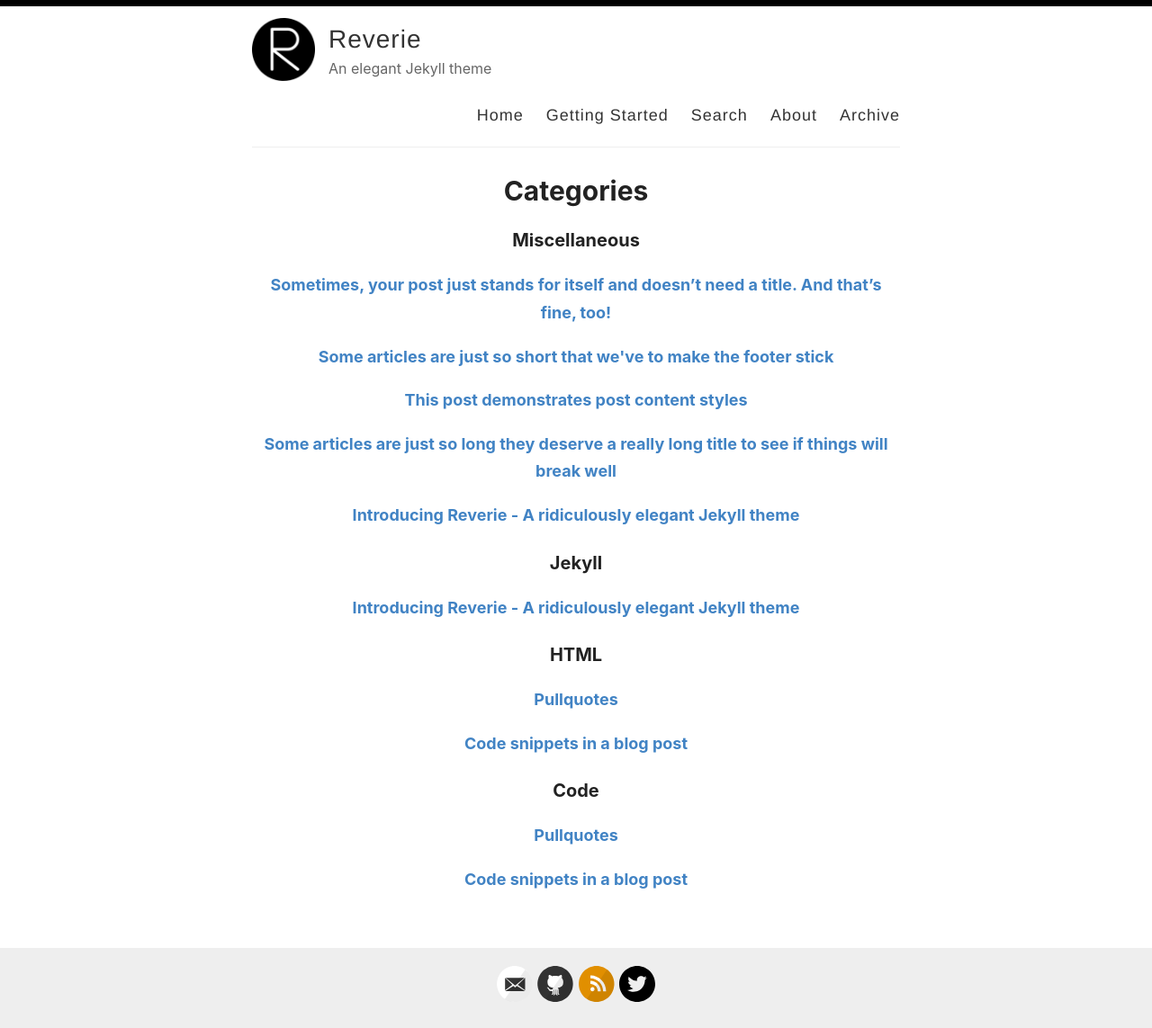
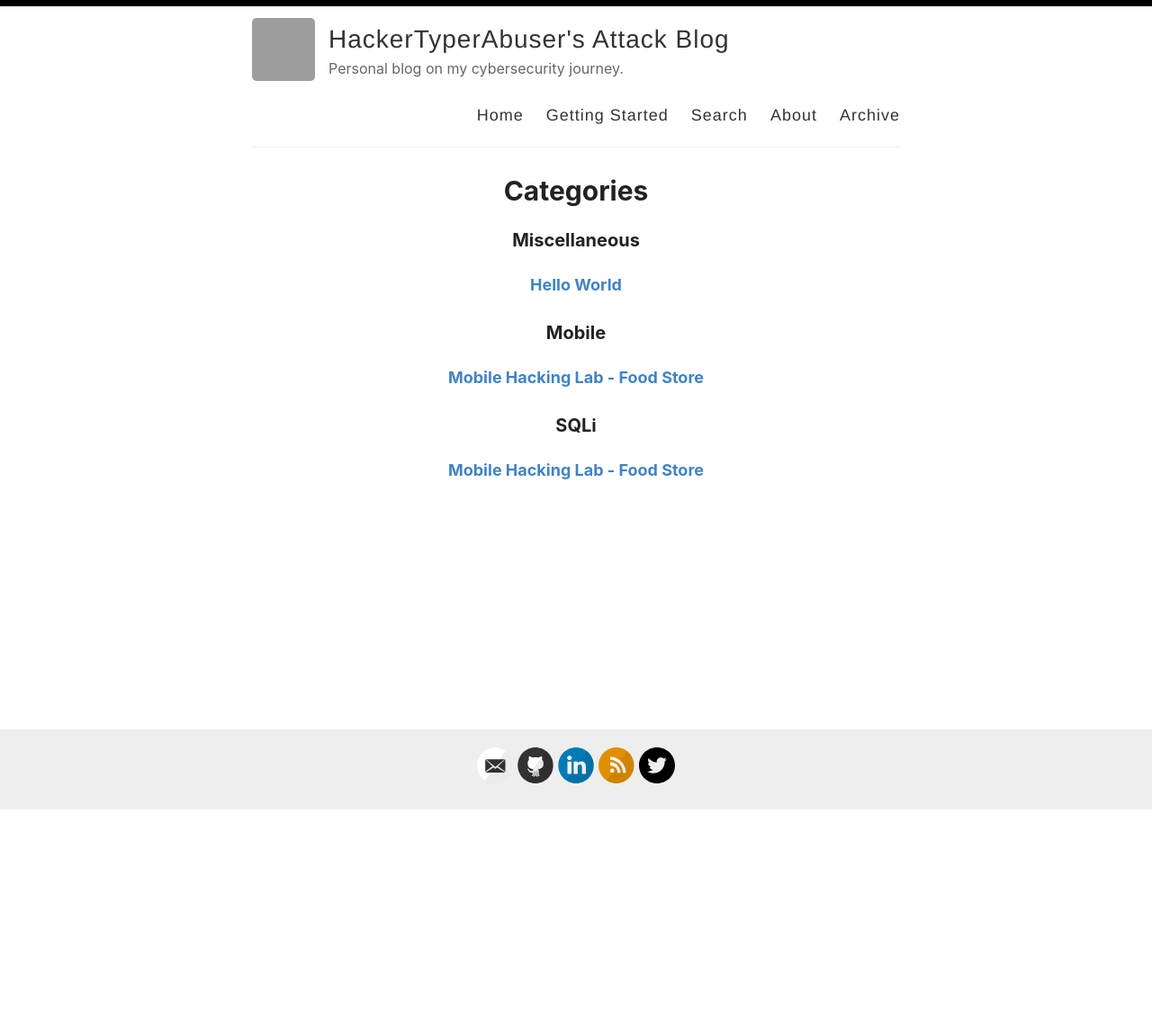
Before and after one commit to HackerTyperAbuser/hackertyperabuser.github.io, a Jekyll site: the page built from _pages/categories.md, in a window 1280 px wide. Shown: the whole page at 90% size. Built offline with Jekyll 4.4.1, drawn with Linux system fonts in a browser that asks for light colours; after the commit the page ends 901 px from its top, so only the background shows below that; part of the change alters nothing that is shown; grey boxes are pictures that could not be loaded.

Commit message:
feat: add foodStore post

````diff
--- a/_config.yml
+++ b/_config.yml
@@ -3,16 +3,16 @@
 #
 
 # Name of your site (displayed in the header)
-name: Reverie
+name: HackerTyperAbuser's Attack Blog
 
 # Name of the author
-author: Amit Merchant
+author: Nguyen Nghia 'Vapour' Hiep
 
 # Short bio or description (displayed in the header)
-description: An elegant Jekyll theme
+description: Personal blog on my cybersecurity journey.
 
 # URL of your avatar or profile pic (you could use your GitHub profile pic)
-avatar: /images/reverie.png
+avatar: https://avatars.githubusercontent.com/u/122219995?s=400&u=283997950735fb50903b9f07b45ad5157a9e3556&v=4
 
 #
 # Flags below are optional
@@ -21,12 +21,12 @@ avatar: /images/reverie.png
 # Includes an icon in the footer for each username you enter
 footer-links:
   dribbble:
-  email: amit.d.merchant@gmail.com
+  email: nghiahiepb2004@gmail.com
   facebook:
   flickr:
-  github: amitmerchant1990/reverie
+  github: https://github.com/HackerTyperAbuser
   instagram:
-  linkedin:
+  linkedin: https://www.linkedin.com/in/nghiahiepsec/
   pinterest:
   rss: rss
   twitter: amit_merchant
@@ -48,8 +48,8 @@ google_analytics: UA-43339302-11
 
 # Your website URL (e.g. http://amitmerchant1990.github.io or http://www.amitmerchant.com)
 # Used for Sitemap.xml and your RSS feed
-url: http://www.amitmerchant.com/reverie
-enforce_ssl: https://www.amitmerchant.com/reverie
+url: http://hackertyperabuser.github.io/
+enforce_ssl: https://hackertyperabuser.github.io/
 
 # If you're hosting your site at a Project repository on GitHub pages
 # (http://yourusername.github.io/repository-name)
--- a/_posts/2019-02-13-introducing-reverie-jekyll-theme.md
+++ /dev/null
@@ -1,85 +0,0 @@
----
-layout: post
-title: Introducing Reverie - A ridiculously elegant Jekyll theme
-categories: [Miscellaneous, Jekyll]
----
-
-[Reverie](https://github.com/amitmerchant1990/reverie) is a [Jekyll](https://jekyllrb.com/)-powered theme which is simple and opinionated. It's actually a fork of [jekyll-now](https://github.com/barryclark/jekyll-now) with some additional features and personal touches which I've implemented to suit my needs for my blog.
-
-This is a plug-and-play Jekyll theme which you can use on GitHub Pages without even setting up a local environment.
-
-![](/images/reverie-demo.png)
-
-## Features overview
-
-- Command-line free fork-first workflow, using GitHub.com to create, customize and post to your blog
-- Fully responsive and mobile optimized base theme
-- Sass/Coffeescript support using Jekyll 2.0
-- Free hosting on your GitHub Pages user site
-- All the SEO goodies comes in-built
-- Markdown blogging
-- Syntax highlighting using Pygments
-    - [Dracula syntax theme](https://draculatheme.com/) included
-- Disqus commenting
-- Google Analytics integration
-- Fuzzy search across blog posts
-- Pagination of posts works out-of-the-box.
-- Categorize posts out-of-the box
-- RSS Feed
-- In-built sitemap
-
-<div style="text-align: center;">
- <script async type="text/javascript" src="//cdn.carbonads.com/carbon.js?serve=CE7D6KJY&placement=wwwamitmerchantcom" id="_carbonads_js"></script>
-</div>
-
-## Using Reverie on GitHub Pages
-
-### Step 1) Fork Reverie to your User Repository
-
-Fork [this repository](https://github.com/amitmerchant1990/reverie), then rename the repository to `yourgithubusername.github.io`.
-
-Alternatively, you can use [Use this template](https://github.com/amitmerchant1990/reverie/generate) button if you want to create a repository with a clean commit history which will use Reverie as a template.
-
-Your Jekyll blog will often be viewable immediately at <https://yourgithubusername.github.io> (if it's not, you can often force it to build by completing step 2)
-
-### Step 2) Customize and view your site
-
-Enter your site name, description, avatar and many other options by editing the `_config.yml` file. You can easily turn on Google Analytics tracking, Disqus commenting and social icons here.
-
-Making a change to `_config.yml` (or any file in your repository) will force GitHub Pages to rebuild your site with jekyll. Your rebuilt site will be viewable a few seconds later at <https://yourgithubusername.github.io> - if not, give it ten minutes as GitHub suggests and it'll appear soon.
-
-### Step 3) Publish your first blog post
-
-Create a new file called `/_posts/2019-2-13-Hello-World.md` to publish your first blog post. That's all you need to do to publish your first blog post! This [Markdown Cheatsheet](https://github.com/adam-p/markdown-here/wiki/Markdown-Cheatsheet) might come in handy while writing the posts.
-
-> You can add additional posts in the browser on GitHub.com too! Just hit the <kbd>Create new file</kbd> button in `/_posts/` to create new content. Just make sure to include the [front-matter](http://jekyllrb.com/docs/frontmatter/) block at the top of each new blog post and make sure the post's filename is in this format: year-month-day-title.md
-
-## Using Categories in Reverie
-
-You can categorize your content based on `categories` in Reverie. For this, you just need to add `categories` in front matter like below:
-
-For adding single category:
-
-```md
-categories: JavaScript
-```
-
-For adding multiple categories:
-
-```md
-categories: [PHP, Laravel]
-```
-
-The contegorized content can be shown over this URL: <https://yourgithubusername.github.io/categories/>
-
-## RSS
-
-The generated [RSS feed](https://en.wikipedia.org/wiki/RSS) of your blog can be found at <https://yourgithubusername.github.io/feed>. You can see the example RSS feed over [here](https://www.amitmerchant.com/reverie/feed).
-
-## Sitemap
-
-The generated sitemap of your blog can be found at <https://yourgithubusername.github.io/sitemap>. You can see the example sitemap feed over [here](https://www.amitmerchant.com/reverie/sitemap).
-
-## License
-
-MIT
--- a/_posts/2019-08-08-no-title-posts.md
+++ /dev/null
@@ -1,6 +0,0 @@
----
-layout: post
-title: ""
-categories: Miscellaneous
----
-Sometimes, your post just stands for itself and doesn't need a title. And that's fine, too!
--- a/_posts/2019-12-11-pullquotes.md
+++ /dev/null
@@ -1,14 +0,0 @@
----
-layout: post
-title:  Pullquotes
-categories: [HTML,Code]
-excerpt: In graphic design, a pull quote (also known as a lift-out pull quote) is a key phrase, quotation, or excerpt that has been pulled from an article and used as a page layout graphic element, serving to entice readers into the article or to highlight a key topic.
----
-
-In graphic design, a pull quote (also known as a lift-out pull quote) is a key phrase, quotation, or excerpt that has been pulled from an article and used as a page layout graphic element, serving to entice readers into the article or to highlight a key topic. {% include pullquote.html quote="It is typically placed in a larger or distinctive typeface and on the same page." %} Pull quotes are often used in magazine and newspaper articles, annual reports, and brochures, as well as on the web. They can add visual interest to text-heavy pages with few images or illustrations.
-
-Placement of a pull quote on a page may be defined in a publication's or website's style guide. Such a typographic device may or may not be aligned with a column on the page. Some designers, for example, choose not to align the quote. In that case, the quotation cuts into two or more columns, as in the example shown. Because the pull quote invites the reader to read about the highlighted material, the pull quote should appear before the text it cites and, generally, fairly close to it.
-
-Pull quotes need not be a verbatim copy of the text being quoted; depending on a publication's house style, pull quotes may be abbreviated for space or paraphrased for clarity, with or without indication.
-
-A disadvantage of pull quotes as a design element is that they can disrupt the reading process of readers invested in reading the text sequentially by drawing attention to ghost fragments out of context. At the other extreme, when pull quotes are used to break up what would otherwise be a formless wall of text, pull quote can serve as visual landmarks to help the reader maintain a sense of sequence and place.
--- a/_posts/2019-7-27-super-long-article.md
+++ /dev/null
@@ -1,11 +0,0 @@
----
-layout: post
-title: Some articles are just so long they deserve a really long title to see if things will break well
-categories: Miscellaneous
----
-
-Lorem ipsum dolor sit amet, consectetur adipiscing elit. Fusce bibendum neque eget nunc mattis eu sollicitudin enim tincidunt. Vestibulum lacus tortor, ultricies id dignissim ac, bibendum in velit. Proin convallis mi ac felis pharetra aliquam. Curabitur dignissim accumsan rutrum. In arcu magna, aliquet vel pretium et, molestie et arcu. Mauris lobortis nulla et felis ullamcorper bibendum. Phasellus et hendrerit mauris. Proin eget nibh a massa vestibulum pretium. Suspendisse eu nisl a ante aliquet bibendum quis a nunc. Praesent varius interdum vehicula. Aenean risus libero, placerat at vestibulum eget, ultricies eu enim. Praesent nulla tortor, malesuada adipiscing adipiscing sollicitudin, adipiscing eget est.
-
-Lorem ipsum dolor sit amet, consectetur adipiscing elit. Fusce bibendum neque eget nunc mattis eu sollicitudin enim tincidunt. Vestibulum lacus tortor, ultricies id dignissim ac, bibendum in velit. Proin convallis mi ac felis pharetra aliquam. Curabitur dignissim accumsan rutrum. In arcu magna, aliquet vel pretium et, molestie et arcu. Mauris lobortis nulla et felis ullamcorper bibendum. Phasellus et hendrerit mauris. Proin eget nibh a massa vestibulum pretium. Suspendisse eu nisl a ante aliquet bibendum quis a nunc. Praesent varius interdum vehicula. Aenean risus libero, placerat at vestibulum eget, ultricies eu enim. Praesent nulla tortor, malesuada adipiscing adipiscing sollicitudin, adipiscing eget est.
-
-Lorem ipsum dolor sit amet, consectetur adipiscing elit. Fusce bibendum neque eget nunc mattis eu sollicitudin enim tincidunt. Vestibulum lacus tortor, ultricies id dignissim ac, bibendum in velit. Proin convallis mi ac felis pharetra aliquam. Curabitur dignissim accumsan rutrum. In arcu magna, aliquet vel pretium et, molestie et arcu. Mauris lobortis nulla et felis ullamcorper bibendum. Phasellus et hendrerit mauris. Proin eget nibh a massa vestibulum pretium. Suspendisse eu nisl a ante aliquet bibendum quis a nunc. Praesent varius interdum vehicula. Aenean risus libero, placerat at vestibulum eget, ultricies eu enim. Praesent nulla tortor, malesuada adipiscing adipiscing sollicitudin, adipiscing eget est.
--- a/_posts/2019-7-27-this-post-demonstrates-post-content-styles.md
+++ /dev/null
@@ -1,95 +0,0 @@
----
-layout: post
-title: This post demonstrates post content styles
-categories: Miscellaneous
----
-
-Lorem ipsum dolor sit amet, consectetur adipiscing elit. Fusce bibendum neque eget nunc mattis eu sollicitudin enim tincidunt. Vestibulum lacus tortor, ultricies id dignissim ac, bibendum in velit. Praesent varius interdum vehicula. Aenean risus libero, placerat at vestibulum eget, ultricies eu enim. Praesent nulla tortor, malesuada adipiscing adipiscing sollicitudin, adipiscing eget est.
-
-## Some great heading (h2)
-
-Proin convallis mi ac felis pharetra aliquam. Curabitur dignissim accumsan rutrum. In arcu magna, aliquet vel pretium et, molestie et arcu.
-
-Mauris lobortis nulla et felis ullamcorper bibendum. Phasellus et hendrerit mauris. Proin eget nibh a massa vestibulum pretium. Suspendisse eu nisl a ante aliquet bibendum quis a nunc. Praesent varius interdum vehicula. Aenean risus libero, placerat at vestibulum eget, ultricies eu enim. Praesent nulla tortor, malesuada adipiscing adipiscing sollicitudin, adipiscing eget est.
-
-## Another great heading (h2)
-
-Lorem ipsum dolor sit amet, consectetur adipiscing elit. Fusce bibendum neque eget nunc mattis eu sollicitudin enim tincidunt. Vestibulum lacus tortor, ultricies id dignissim ac, bibendum in velit.
-
-### Some great subheading (h3)
-
-Proin convallis mi ac felis pharetra aliquam. Curabitur dignissim accumsan rutrum. In arcu magna, aliquet vel pretium et, molestie et arcu. Mauris lobortis nulla et felis ullamcorper bibendum.
-
-Phasellus et hendrerit mauris. Proin eget nibh a massa vestibulum pretium. Suspendisse eu nisl a ante aliquet bibendum quis a nunc.
-
-### Some great subheading (h3)
-
-Praesent varius interdum vehicula. Aenean risus libero, placerat at vestibulum eget, ultricies eu enim. Praesent nulla tortor, malesuada adipiscing adipiscing sollicitudin, adipiscing eget est.
-
-> This quote will change your life. It will reveal the secrets of the universe, and all the wonders of humanity. Don't misuse it.
-
-Lorem ipsum dolor sit amet, consectetur adipiscing elit. Fusce bibendum neque eget nunc mattis eu sollicitudin enim tincidunt.
-
-### Some great subheading (h3)
-
-Vestibulum lacus tortor, ultricies id dignissim ac, bibendum in velit. Proin convallis mi ac felis pharetra aliquam. Curabitur dignissim accumsan rutrum.
-
-```html
-<html>
-  <head>
-  </head>
-  <body>
-    <p>Hello, World!</p>
-  </body>
-</html>
-```
-
-
-In arcu magna, aliquet vel pretium et, molestie et arcu. Mauris lobortis nulla et felis ullamcorper bibendum. Phasellus et hendrerit mauris.
-
-#### You might want a sub-subheading (h4)
-
-In arcu magna, aliquet vel pretium et, molestie et arcu. Mauris lobortis nulla et felis ullamcorper bibendum. Phasellus et hendrerit mauris.
-
-In arcu magna, aliquet vel pretium et, molestie et arcu. Mauris lobortis nulla et felis ullamcorper bibendum. Phasellus et hendrerit mauris.
-
-#### But it's probably overkill (h4)
-
-In arcu magna, aliquet vel pretium et, molestie et arcu. Mauris lobortis nulla et felis ullamcorper bibendum. Phasellus et hendrerit mauris.
-
-### Oh hai, an unordered list!!
-
-In arcu magna, aliquet vel pretium et, molestie et arcu. Mauris lobortis nulla et felis ullamcorper bibendum. Phasellus et hendrerit mauris.
-
-- First item, yo
-- Second item, dawg
-- Third item, what what?!
-- Fourth item, fo sheezy my neezy
-
-### Oh hai, an ordered list!!
-
-In arcu magna, aliquet vel pretium et, molestie et arcu. Mauris lobortis nulla et felis ullamcorper bibendum. Phasellus et hendrerit mauris.
-
-1. First item, yo
-2. Second item, dawg
-3. Third item, what what?!
-4. Fourth item, fo sheezy my neezy
-
-
-
-## Headings are cool! (h2)
-
-Proin eget nibh a massa vestibulum pretium. Suspendisse eu nisl a ante aliquet bibendum quis a nunc. Praesent varius interdum vehicula. Aenean risus libero, placerat at vestibulum eget, ultricies eu enim. Praesent nulla tortor, malesuada adipiscing adipiscing sollicitudin, adipiscing eget est.
-
-Praesent nulla tortor, malesuada adipiscing adipiscing sollicitudin, adipiscing eget est.
-
-Proin eget nibh a massa vestibulum pretium. Suspendisse eu nisl a ante aliquet bibendum quis a nunc.
-
-### Tables
-
-|Title 1               | Title 2               | Title 3               | Title 4              |
-|--------------------- | --------------------- | --------------------- | ---------------------|
-|lorem                 | lorem ipsum           | lorem ipsum dolor     | lorem ipsum dolor sit|
-|lorem ipsum dolor sit | lorem ipsum dolor sit | lorem ipsum dolor sit | lorem ipsum dolor sit|
-|lorem ipsum dolor sit | lorem ipsum dolor sit | lorem ipsum dolor sit | lorem ipsum dolor sit|
-|lorem ipsum dolor sit | lorem ipsum dolor sit | lorem ipsum dolor sit | lorem ipsum dolor sit|
--- a/_posts/2019-7-28-super-short-article.md
+++ /dev/null
@@ -1,7 +0,0 @@
----
-layout: post
-title: Some articles are just so short that we've to make the footer stick
-categories: Miscellaneous
----
-
-Lorem ipsum dolor sit amet, consectetur adipisicing elit, sed do eiusmod tempor incididunt ut labore et dolore magna aliqua. Ut enim ad minim veniam, quis nostrud exercitation ullamco laboris nisi ut aliquip ex ea commodo consequat. Duis aute irure dolor in reprehenderit in voluptate velit esse cillum dolore eu fugiat nulla pariatur. Excepteur sint occaecat cupidatat non proident, sunt in culpa qui officia deserunt mollit anim id est laborum.
--- a/_posts/2019-8-12-code-snippets.md
+++ /dev/null
@@ -1,42 +0,0 @@
----
-layout: post
-title:  Code snippets in a blog post
-categories: [HTML,Code]
----
-
-This post demonstrate the use of code snippets in the theme. The code snippets are powered by [Pygments](http://pygments.org/) and the code theme that is been used in Reverie is called [Dracula](https://draculatheme.com/).
-
-This is a raw snippet:
-
-```
-hello world
-123
-This is a text snippet
-```
-
-This is a PHP snippet:
-
-```php
-<?php
-    echo 'Hello, World!';
-?>
-```
-
-This is a JavaScript snippet:
-
-```js
-const add = (a, b) => a + b
-const minus = (a, b) => a - b
-
-console.log(add(100,200))  // 300
-console.log(minus(100,200))  // -100
-```
-
-This is a Python snippet:
-
-```python
-def say_hello():
-    print("hello world!")
-
-say_hello()   // "hello world!"
-```
--- /dev/null
+++ b/_posts/2025-12-28-hello-world.md
@@ -0,0 +1,7 @@
+---
+layout: post
+title:  Hello World
+categories: Miscellaneous
+---
+
+This is my first blog post, honestly I am ecstatic to even have this site working!
--- /dev/null
+++ b/_posts/2025-12-28-mobile-hacking-lab-fruit.md
@@ -0,0 +1,91 @@
+---
+layout: post
+title:  "Mobile Hacking Lab - Food Store"
+categories: [Mobile, SQLi]
+---
+**Objective:** Exploit a SQL Injection Vulnerability: Your mission is to manipulate the signup function in the "Food Store" Android application, allowing you to register as a Pro user, bypassing standard user restrictions
+
+**Challenge:** https://www.mobilehackinglab.com/course/lab-food-store
+
+<p align="center">
+  <img src="../images/blogs/foodstore.png">
+</p>
+
+## Static Analysis
+Install the APK using `adb shell`
+```bash
+adb install FoodStore.apk
+```
+Using a reverse-engineering tool like `JADX-GUI`, the **source code** of the application can be read.
+Inspecting the source code, starting with the `AndroidManifest.xml` file. We can see that the first activity invoked when the application open is the `LoginActivitiy`
+
+![alt text](image.png)
+From the `LoginActivity` class, we can see that if user is logged in successfully, they can be of either role **Pro** or **normal**. The difference being the credit amount given.
+```java
+Toast.makeText(this$0, "Login Successful", 0).show();
+int credit = user.isPro() ? 10000 : 100;
+```
+Also in this class, we see a button towards the `Signup` class, which is another activity.
+![alt text](image-1.png)
+Inspecting the `Signup` class we can see various checks for input field to ensure that no field are empty. However, interestingly there is a connection toward the `dbHelper` class which attempt to add a new user.
+```java
+User newUser = new User(i, string, string2, editText2.getText().toString(), false, 1, null);
+dbHelper.addUser(newUser);
+Toast.makeText(this$0, "User Registered Successfully", 0).show();
+return;
+```
+It is in `DBHelper` do we see a vulnerable snippet of the SQLi vulnerability (line 41).
+```java
+String Username = user.getUsername();
+byte[] bytes2 = user.getAddress().getBytes(Charsets.UTF_8);
+Intrinsics.checkNotNullExpressionValue(bytes2, "this as java.lang.String).getBytes(charset)");
+String encodedAddress = Base64.encodeToString(bytes2, 0);
+String sql = "INSERT INTO users (username, password, address, isPro) VALUES ('" + Username + "', '" + encodedPassword + "', '" + encodedAddress + "', 0)";
+db.execSQL(sql);
+db.close();
+```
+Inspecting the code, `password` and `address` is base64 encoded when added to the DB, and `isPro` value is `1` or `0` representing `true` or `false`. A maliciously crafted payload changing the `isPro` value can allow creation of a **Pro** account.
+```
+hacker', '<BASE64_PASS>', '', 1); --
+```
+
+## Dynamic Analysis
+Using an emulator, we can see that opening  the application lead us to the `Login` activity, there is also a `Signup` button.
+
+![alt text](image-3.png)
+
+Navigating to the `Signup` activity, inputing the crafted payload in the `username` field, an account is created successfully.
+
+![alt text](image-4.png)
+
+Login to the application with the account created.
+**Result:** Notice the credit of the account, a **Pro** account was created.
+
+![alt text](image-5.png)
+
+## Mitigation
+- Use **parameterized queries** (prepared statements) instead of concatenating user input to SQL queries.
+- **Always** hash sensitive information with strong algorithms like SHA256, SHA-512... in data storage.
+- **Input sanitization**, however, this will depend on the feature as well (can address have ' in them).
+
+```java
+String Username = user.getUsername();
+byte[] bytes2 = user.getAddress().getBytes(Charsets.UTF_8);
+Intrinsics.checkNotNullExpressionValue(bytes2, "this as java.lang.String).getBytes(charset)");
+String encodedAddress = Base64.encodeToString(bytes2, 0);
+
+// Parameterized SQL statement with placeholders
+String sql = "INSERT INTO users (username, password, address, isPro) VALUES (?, ?, ?, ?)";
+
+SQLiteStatement stmt = db.compileStatement(sql);
+
+// Bind values to statement
+stmt.bindString(1, Username);
+stmt.bindString(2, encodedPassword);
+stmt.bindString(3, encodedAddress);
+stmt.bindLong(4, 0); // isPro = 0
+
+stmt.executeInsert();
+stmt.close();
+db.close();
+```
````
Also changed, not shown: _posts/image-1.png (added), _posts/image-2.png (added), _posts/image-3.png (added), _posts/image-4.png (added), _posts/image-5.png (added), _posts/image.png (added), images/blogs/foodstore.png (added), 1 other file.
